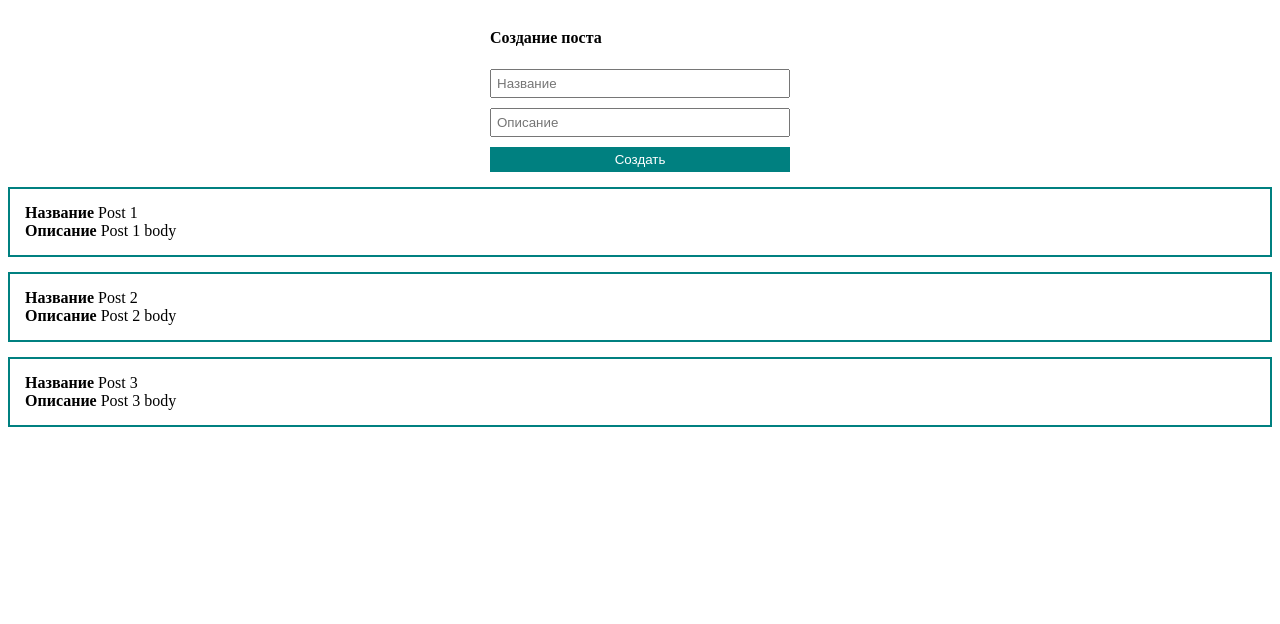
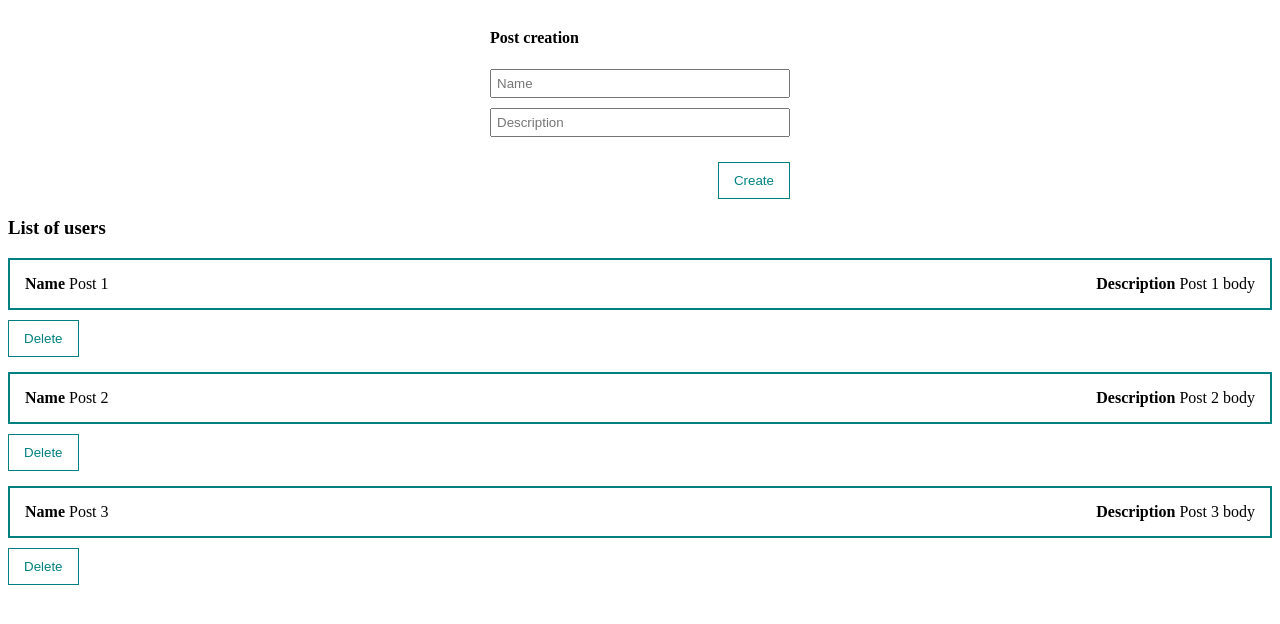
Before and after one commit to jdatsenko/vue3-basics, a Vue app: page / in a window 1280 px wide. Shown: the top 624 px of the page. Built offline with nearby package versions, Linux system fonts and the light colour scheme.

Commit message:
button component added

```diff
--- a/src/App.vue
+++ b/src/App.vue
@@ -1,7 +1,8 @@
 <template>
     <div class="app">
-      <post-form/>
-      <post-list :posts="posts"/>
+      <post-form @create="createPost"/>
+      <post-list :posts="posts"
+      />
     </div>
 </template>
 
@@ -37,7 +38,9 @@ export default {
         }
     },
     methods: {
-
+       createPost(post){
+        this.posts.push(post)
+       }
     }
 }
 </script>
--- a/src/components/PostForm.vue
+++ b/src/components/PostForm.vue
@@ -1,28 +1,34 @@
 <template>
     <form @submit.prevent>
-      <h4>Создание поста</h4>
+      <h4>Post creation</h4>
       <input
         v-focus
         v-model="post.title"
         type="text"
-        placeholder="Название"
+        placeholder="Name"
       />
       <input
         v-model="post.body"
         type="text"
-        placeholder="Описание"
+        placeholder="Description"
       />
-      <button
+      <my-button
       class="btn"
+      style="align-self: flex-end; margin-top: 15px"
         @click="createPost"
       >
-        Создать
-      </button>
+        Create
+      </my-button>
     </form>
   </template>
 
   <script>
+import MyButton from './UI/MyButton.vue'
+
   export default {
+    components: {
+      MyButton
+    },
     data() {
       return {
         post: {
@@ -55,12 +61,4 @@
     margin-bottom: 10px;
     padding: 5px;
   }
-  .btn {
-    padding: 5px;
-    background-color: teal;
-    color: white;
-    border: none;
-    cursor: pointer;
-  }
-
   </style>
--- /dev/null
+++ b/src/components/PostItem.vue
@@ -0,0 +1,46 @@
+<template>
+
+<div>
+  <div class="post" :key="post.id">
+    <div><strong>Name</strong> {{ post.title }}</div>
+    <div><strong>Description</strong> {{ post.body }}</div>
+  </div>
+
+  <div class="post_btns">
+    <my-button class="btn">Delete</my-button>
+  </div>
+</div>
+
+</template>
+
+<script>
+import MyButton from './UI/MyButton.vue'
+
+export default {
+  components: {
+    MyButton
+  },
+
+  props: {
+    post: {
+      type: Object,
+      required: true,
+    }
+  }
+}
+</script>
+
+<style scoped>
+.post {
+  padding: 15px;
+  border: 2px solid teal;
+  margin-top: 15px;
+  display: flex;
+  align-items: center;
+  justify-content: space-between;
+}
+
+/* .post__btns {
+    display: flex;
+  } */
+</style>
--- a/src/components/PostList.vue
+++ b/src/components/PostList.vue
@@ -1,12 +1,16 @@
 <template>
-  <div class="post" v-for="post in posts" :key="post.id">
-    <div><strong>Название</strong> {{ post.title }}</div>
-    <div><strong>Описание</strong> {{ post.body }}</div>
-  </div>
+<div>
+  <h3>List of users</h3>
+  <post-item v-for="post in posts" :key="post.id" :post="post"/>
+</div>
 </template>
 
 <script>
+import PostItem from './PostItem.vue'
 export default{
+  components: {
+    PostItem
+  },
   props: {
     posts: {
       type: Array,
@@ -17,9 +21,5 @@ export default{
 </script>
 
 <style scoped>
-.post {
-  padding: 15px;
-  border: 2px solid teal;
-  margin-top: 15px;
-}
+
 </style>
--- /dev/null
+++ b/src/components/UI/MyButton.vue
@@ -0,0 +1,21 @@
+<template>
+    <button class="btn">
+      <slot></slot>
+    </button>
+  </template>
+
+  <script>
+  export default {
+    name: 'my-button'
+  }
+  </script>
+
+  <style scoped>
+  .btn {
+    margin-top: 10px;
+    padding: 10px 15px;
+    background: none;
+    color: teal;
+    border: 1px solid teal;
+  }
+  </style>
```
